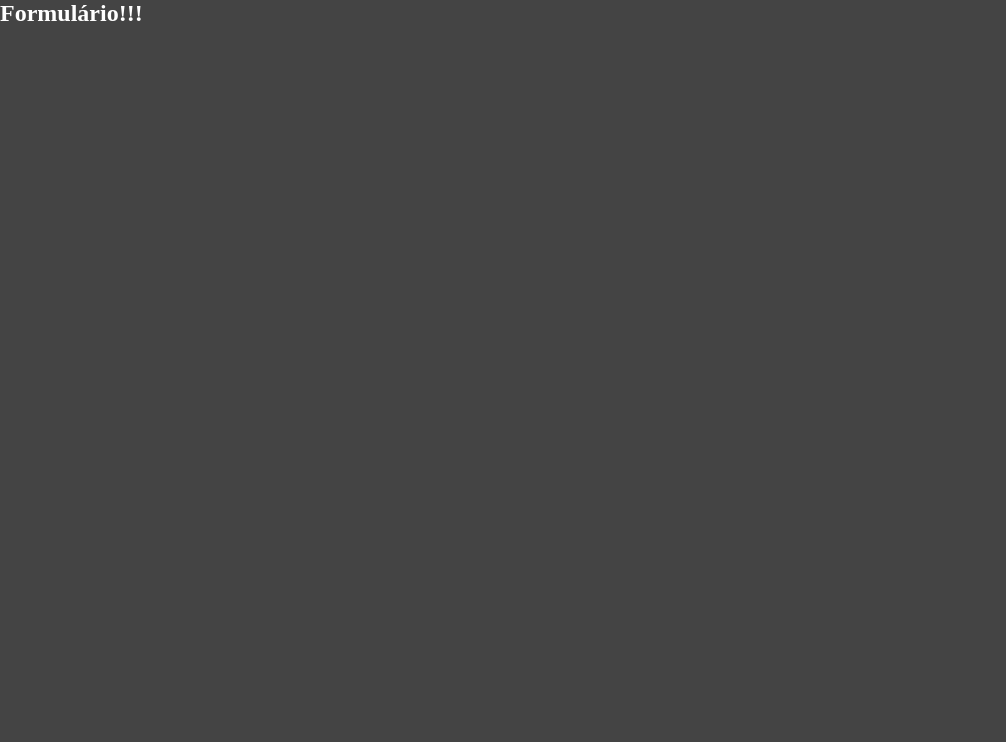
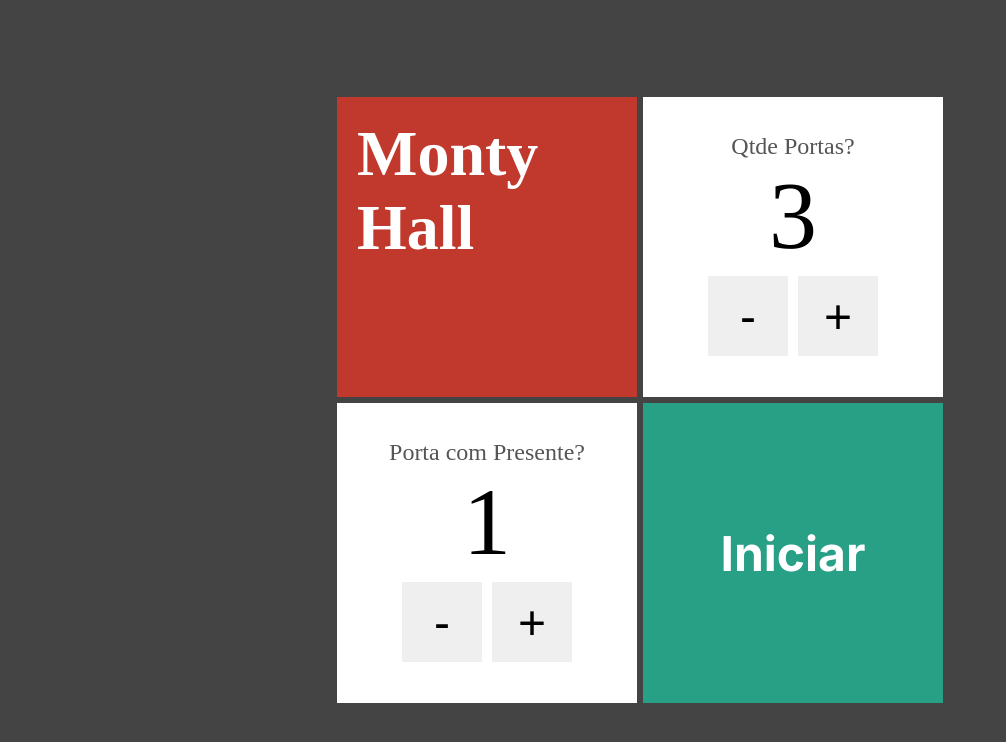
Before and after one commit to genariocoliveira/portas, a Next.js app: page / in a window 1280 px wide. Shown: the top 742 px of the page, without its empty margins (0-1006 px from the left). Built offline with nearby package versions, Linux system fonts and the light colour scheme.

Commit message:
jogo finalizado

```diff
--- /dev/null
+++ b/components/Cartao.tsx
@@ -0,0 +1,14 @@
+import styles from '../styles/Cartao.module.css'
+
+interface cartaoProps {
+    bgcolor?: string
+    children?: any
+}
+
+export default function Cartao(props: cartaoProps) {
+    return (
+        <div className={styles.cartao} style={{backgroundColor: props.bgcolor ?? '#fff'}}>
+            {props.children}
+        </div>
+    )
+}
--- /dev/null
+++ b/components/EntradaNumerica.tsx
@@ -0,0 +1,25 @@
+import React from 'react'
+import styles from '../styles/EntradaNumerica.module.css'
+
+interface EntradaNumericaProps {
+  text: string
+  value: number
+  onChange: (newValue: number) => void
+}
+
+export default function EntradaNumerica(props: EntradaNumericaProps) {
+
+  const dec = () => props.onChange(props.value - 1)
+  const inc = () => props.onChange(props.value + 1)
+
+  return (
+    <div className={styles.entradaNumerica}>
+      <span className={styles.text}>{props.text}</span>
+      <span className={styles.value}>{props.value}</span>
+      <div className={styles.botoes}>
+        <button className={styles.btn} onClick={dec}>-</button>
+        <button className={styles.btn} onClick={inc}>+</button>
+      </div>
+    </div>
+  )
+}
--- a/pages/index.jsx
+++ /dev/null
@@ -1,12 +0,0 @@
-
-
-export default function Home() {
-
-
-    return (
-        <>
-            <h2>Formulário!!!</h2>
-            <jogo />
-        </>
-    )
-}
--- /dev/null
+++ b/pages/index.tsx
@@ -0,0 +1,41 @@
+import { Inter } from 'next/font/google'
+import styles from '../styles/Formulario.module.css'
+import Cartao from '../components/Cartao'
+import Link from 'next/link'
+import EntradaNumerica from '../components/EntradaNumerica'
+import { useState } from 'react'
+
+const inter = Inter({ subsets: ['latin'] })
+
+export default function Formulario() {
+
+    const [qtdePortas, setQtdePortas] = useState(3)
+    const [comPresente, setComPresente] = useState(1)
+
+    return (
+        <div className={styles.formulario}>
+            <div>
+                <Cartao bgcolor="#c0392c">
+                    <h1>Monty Hall</h1>
+                </Cartao>
+                <Cartao>
+                    <EntradaNumerica text="Qtde Portas?" value={qtdePortas} onChange={novaQtde => setQtdePortas(novaQtde)} />
+                </Cartao>
+            </div>
+            <div>
+                <Cartao>
+                    <EntradaNumerica text="Porta com Presente?" value={comPresente} onChange={novaPortaComPresente => setComPresente(novaPortaComPresente)} />
+                </Cartao>
+
+                <Cartao bgcolor="#28a085">
+                    <div className={styles.link}>
+                        <Link href={`/jogo/${qtdePortas}/${comPresente}`}>
+                            <h2 className={inter.className}>Iniciar</h2>
+                        </Link>
+                    </div>
+                </Cartao>
+
+            </div>
+        </div>
+    )
+}
--- /dev/null
+++ b/styles/Cartao.module.css
@@ -0,0 +1,9 @@
+.cartao {
+    display: flex;
+    width: 300px;
+    height: 300px;
+    color: #fff;
+    font-size: 2rem;
+    padding: 20px;
+    margin: 3px;
+}
--- /dev/null
+++ b/styles/EntradaNumerica.module.css
@@ -0,0 +1,32 @@
+.entradaNumerica{
+    display: flex;
+    flex: 1;
+    flex-direction: column;
+    align-items: center;
+    justify-content: center;
+    color: #000;
+}
+
+.text {
+    color: #555;
+    font-size: 1.5rem;
+}
+
+.value {
+    font-size: 6rem;
+}
+
+.botoes {
+    display: flex;
+}
+
+.btn {
+    display: flex;
+    justify-content: center;
+    align-items: center;
+    font-size: 3rem;
+    height: 80px;
+    width: 80px;
+    margin: 5px;
+    border: none;
+}
--- /dev/null
+++ b/styles/Formulario.module.css
@@ -0,0 +1,32 @@
+.formulario {
+    display: flex;
+    flex-direction: column;
+    justify-content: center;
+    align-items: center;
+    height: 100vh;
+}
+
+.formulario > div {
+    display: flex;
+}
+
+.link {
+    box-sizing: border-box;
+    position: relative;
+    display: flex;
+    height: 300px;
+    color: red;
+    flex: 1;
+    margin: 0;
+}
+.link h2{
+    position: absolute;
+    top: -20px;
+    display: flex;
+    justify-content: center;
+    align-items: center;
+    width: 100%;
+    height: 100%;
+    color: #fff;
+    cursor: pointer;
+}
--- a/styles/globals.css
+++ b/styles/globals.css
@@ -19,3 +19,7 @@
   color: #fff;
   background: #444;
 }
+
+a{
+  text-decoration: none;
+}
--- a/tsconfig.json
+++ b/tsconfig.json
@@ -22,7 +22,7 @@
     "next-env.d.ts",
     "**/*.ts",
     "**/*.tsx"
-, "pages/index.jsx"  ],
+, "pages/index.tsx"  ],
   "exclude": [
     "node_modules"
   ]
```
Also changed, not shown: pages/jogo/[portas]/[temPresente].tsx (+16 -2 lines).
